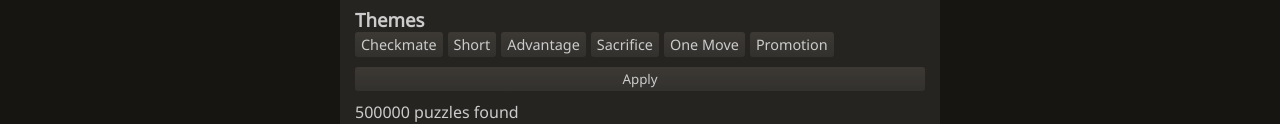
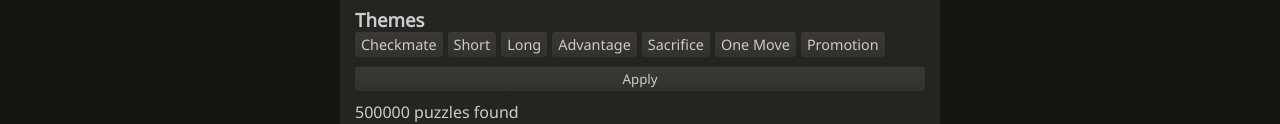
Before and after one commit to rodolfoinfantini/chess, a website with bundled scripts: page public/puzzle/index.html in a window 1280 px wide. Shown: the part 270-394 px from the top of the page. Built offline with nearby package versions, Linux system fonts and the light colour scheme; no server answers.

Commit message:
added long puzzel theme filter

```diff
--- a/public/puzzle/index.html
+++ b/public/puzzle/index.html
@@ -34,6 +34,7 @@
                 <div class="btns">
                     <div class="toggle" data-theme="mate">Checkmate</div>
                     <div class="toggle" data-theme="short">Short</div>
+                    <div class="toggle" data-theme="long">Long</div>
                     <div class="toggle" data-theme="advantage">Advantage</div>
                     <div class="toggle" data-theme="sacrifice">Sacrifice</div>
                     <div class="toggle" data-theme="oneMove">One Move</div>
```
